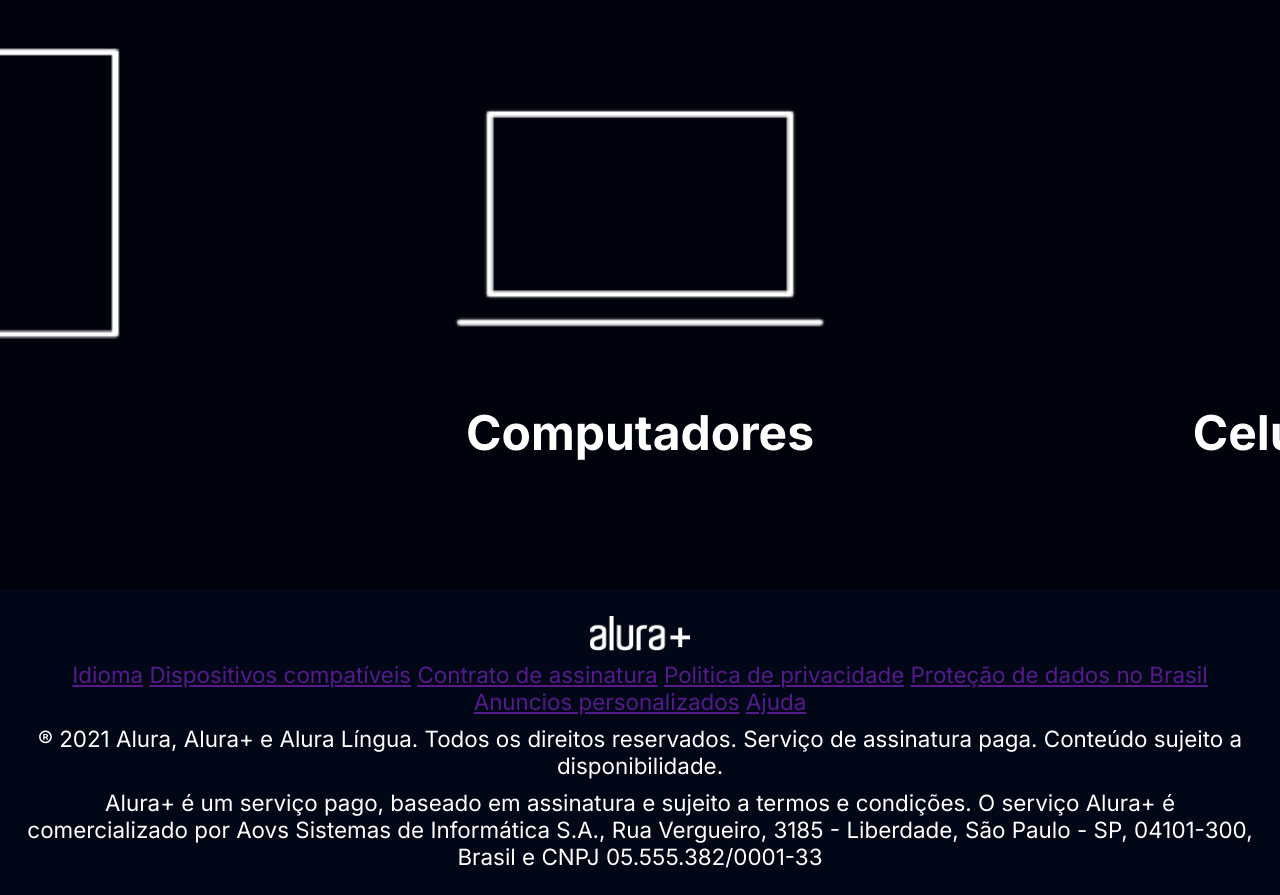
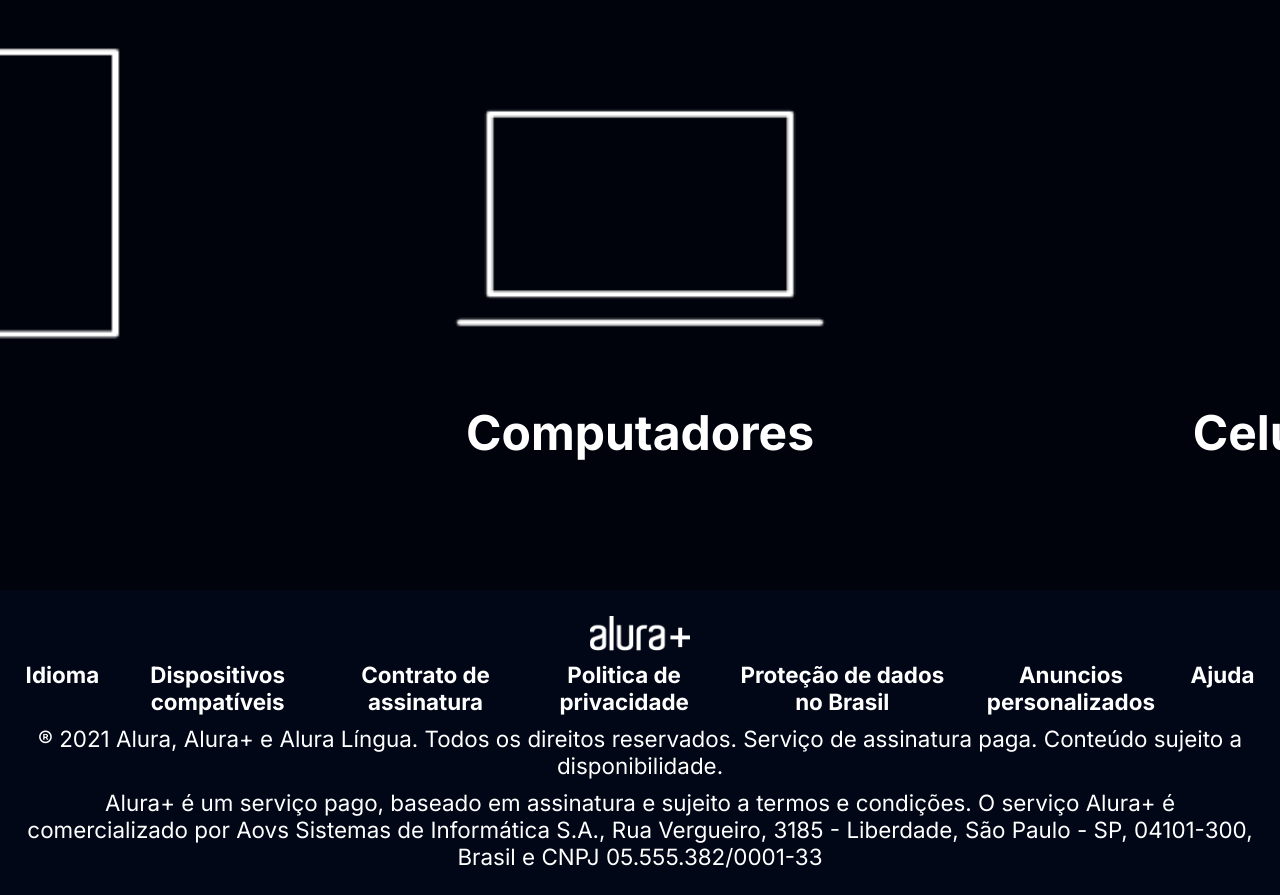
Before and after one commit to GiovannaVilelaDeOliveira/Praticando, a plain HTML site: page index.html in a window 1280 px wide. Shown: the part 4089-4984 px from the top of the page. Drawn offline with Linux system fonts and the light colour scheme.

Commit message:
animando botão

```diff
--- a/index.html
+++ b/index.html
@@ -72,13 +72,27 @@
     <footer>
         <img class="imgLogo" src="./img/Logo.png" alt="logo da alura">
         <div class="links">
+            <div>
                 <a class="link" href="">Idioma</a>
+            </div>
+            <div>
                 <a class="link" href="">Dispositivos compatíveis</a>
+            </div>
+            <div>
                 <a class="link" href="">Contrato de assinatura</a>
+            </div>
+            <div>
                 <a class="link" href="">Politica de privacidade</a>
+            </div>
+            <div>
                 <a class="link" href="">Proteção de dados no Brasil</a>
+            </div>
+            <div>
                 <a class="link" href="">Anuncios personalizados</a>
+            </div>
+            <div>
                 <a class="link" href="">Ajuda</a>
+            </div>
         </div>
         <p>® 2021 Alura, Alura+ e Alura Língua. Todos os direitos reservados. Serviço de assinatura paga. Conteúdo sujeito a disponibilidade.</p>
         <p>Alura+ é um serviço pago, baseado em assinatura e sujeito a termos e condições. O serviço Alura+ é comercializado por Aovs Sistemas de Informática S.A., Rua Vergueiro, 3185 - Liberdade, São Paulo - SP, 04101-300, Brasil e CNPJ 05.555.382/0001-33</p>
--- a/style/style.css
+++ b/style/style.css
@@ -49,6 +49,10 @@
     text-align: center;
     font-size: 1rem;
 }
+.BtnHome12Months:hover{
+    background-color: #4390ed;
+
+}
 .BtnHome1Month{
     text-decoration: none;
     background-color: transparent;
@@ -59,6 +63,9 @@
     width: 15rem;
     text-align: center;
     font-size: 1rem;
+}
+.BtnHome1Month:hover{
+    background-color: #4390ed;
 }
 .caption{
     font-size: 0.8rem;
@@ -127,6 +134,7 @@
     height: 60px;
 }
 footer{
+
     font-size: 0.5rem;
     display: flex;
     flex-direction:column;
@@ -135,13 +143,28 @@
     padding: 10px;
     gap: 10px;
     background-color: #020717;
+
 }
 .imgLogo{
     width: 50px;
 
 }
+.links{
+   display: flex;
+   gap: 20px;
 
-
+}
+.link{
+    text-decoration: none;
+    font-weight: 700;
+    color: var(--colorTextPrimary);
+}
+.link:hover{
+    color: #167BF7;
+}
+.link:active{
+    color: #08438b;
+}
 
 @media (min-width: 1000px) {
 
```
Lines whose indentation alone changed are shown as unchanged.
